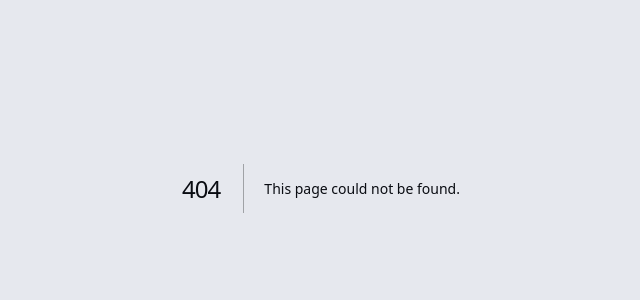
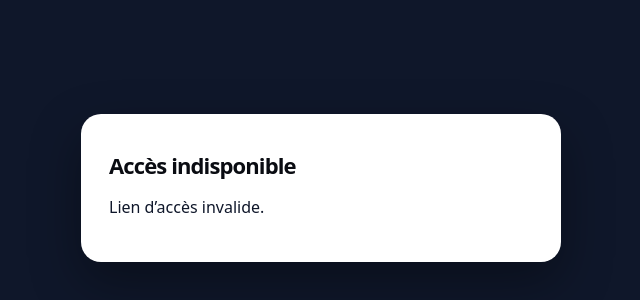
Before and after one commit to anamaherbert1-glitch/Conik.io, a Next.js app: page /p/1/access in a window 1280 px wide. Before the commit this address had no page. Shown: the part 212-512 px from the top of the page, without its empty margins (319-959 px from the left). Built offline with nearby package versions, Linux system fonts and the light colour scheme.

Commit message:
feat(ventes): page accès produit après paiement

```diff
--- /dev/null
+++ b/app/p/[slug]/access/page.tsx
@@ -0,0 +1,114 @@
+'use client'
+
+import { useEffect, useState } from 'react'
+import { useParams, useSearchParams } from 'next/navigation'
+import { Suspense } from 'react'
+
+type AccessPayload = {
+  product: { name: string; product_type: string }
+  delivery: {
+    file_url?: string
+    video_url?: string
+    course_url?: string
+    instructions?: string
+  }
+  success_message?: string | null
+  status: string
+}
+
+function AccessInner() {
+  const params = useParams()
+  const search = useSearchParams()
+  const slug = String(params.slug || '')
+  const token = search.get('token') || ''
+
+  const [data, setData] = useState<AccessPayload | null>(null)
+  const [error, setError] = useState('')
+
+  useEffect(() => {
+    if (!slug || !token) {
+      setError('Lien d’accès invalide.')
+      return
+    }
+    fetch(`/api/products/access?slug=${encodeURIComponent(slug)}&token=${encodeURIComponent(token)}`)
+      .then(async (r) => {
+        const j = await r.json().catch(() => ({}))
+        if (!r.ok) throw new Error(j.error || 'Accès refusé')
+        setData(j)
+      })
+      .catch((e) => setError(e instanceof Error ? e.message : 'Erreur'))
+  }, [slug, token])
+
+  if (error) {
+    return (
+      <div style={s.page}>
+        <div style={s.card}>
+          <h1 style={s.title}>Accès indisponible</h1>
+          <p>{error}</p>
+        </div>
+      </div>
+    )
+  }
+
+  if (!data) {
+    return (
+      <div style={s.page}>
+        <p style={{ color: '#fff', opacity: 0.7 }}>Vérification de l’accès…</p>
+      </div>
+    )
+  }
+
+  const d = data.delivery || {}
+
+  return (
+    <div style={s.page}>
+      <div style={s.card}>
+        <div style={s.kicker}>ACCÈS PRODUIT</div>
+        <h1 style={s.title}>{data.product.name}</h1>
+        {data.success_message && <p>{data.success_message}</p>}
+        {d.instructions && <p style={{ color: '#475569' }}>{d.instructions}</p>}
+
+        <div style={{ display: 'grid', gap: 10, marginTop: 16 }}>
+          {d.file_url && (
+            <a href={d.file_url} target="_blank" rel="noopener noreferrer" style={s.btn}>
+              Télécharger le fichier
+            </a>
+          )}
+          {d.video_url && (
+            <a href={d.video_url} target="_blank" rel="noopener noreferrer" style={s.btn}>
+              Accéder à la vidéo
+            </a>
+          )}
+          {d.course_url && (
+            <a href={d.course_url} target="_blank" rel="noopener noreferrer" style={s.btn}>
+              Ouvrir l’espace de formation
+            </a>
+          )}
+          {!d.file_url && !d.video_url && !d.course_url && (
+            <p style={{ color: '#64748b' }}>
+              {data.status === 'pending'
+                ? 'Votre paiement est en cours de confirmation. Rechargez cette page dans quelques instants.'
+                : 'Aucun contenu de livraison n’a encore été configuré pour ce produit.'}
+            </p>
+          )}
+        </div>
+      </div>
+    </div>
+  )
+}
+
+export default function ProductAccessPage() {
+  return (
+    <Suspense fallback={<div style={s.page}><p style={{ color: '#fff' }}>Chargement…</p></div>}>
+      <AccessInner />
+    </Suspense>
+  )
+}
+
+const s: Record<string, React.CSSProperties> = {
+  page: { minHeight: '100vh', display: 'grid', placeItems: 'center', padding: 20, background: '#0f172a', fontFamily: 'system-ui, sans-serif' },
+  card: { width: '100%', maxWidth: 480, background: '#fff', borderRadius: 20, padding: 28, boxShadow: '0 20px 50px rgba(0,0,0,.35)', color: '#0f172a' },
+  kicker: { fontSize: 11, fontWeight: 800, letterSpacing: '.12em', opacity: 0.5 },
+  title: { margin: '8px 0 12px', fontSize: 22 },
+  btn: { display: 'block', textAlign: 'center', padding: '14px 18px', borderRadius: 12, background: '#0f172a', color: '#fff', fontWeight: 800, textDecoration: 'none' },
+}
```
